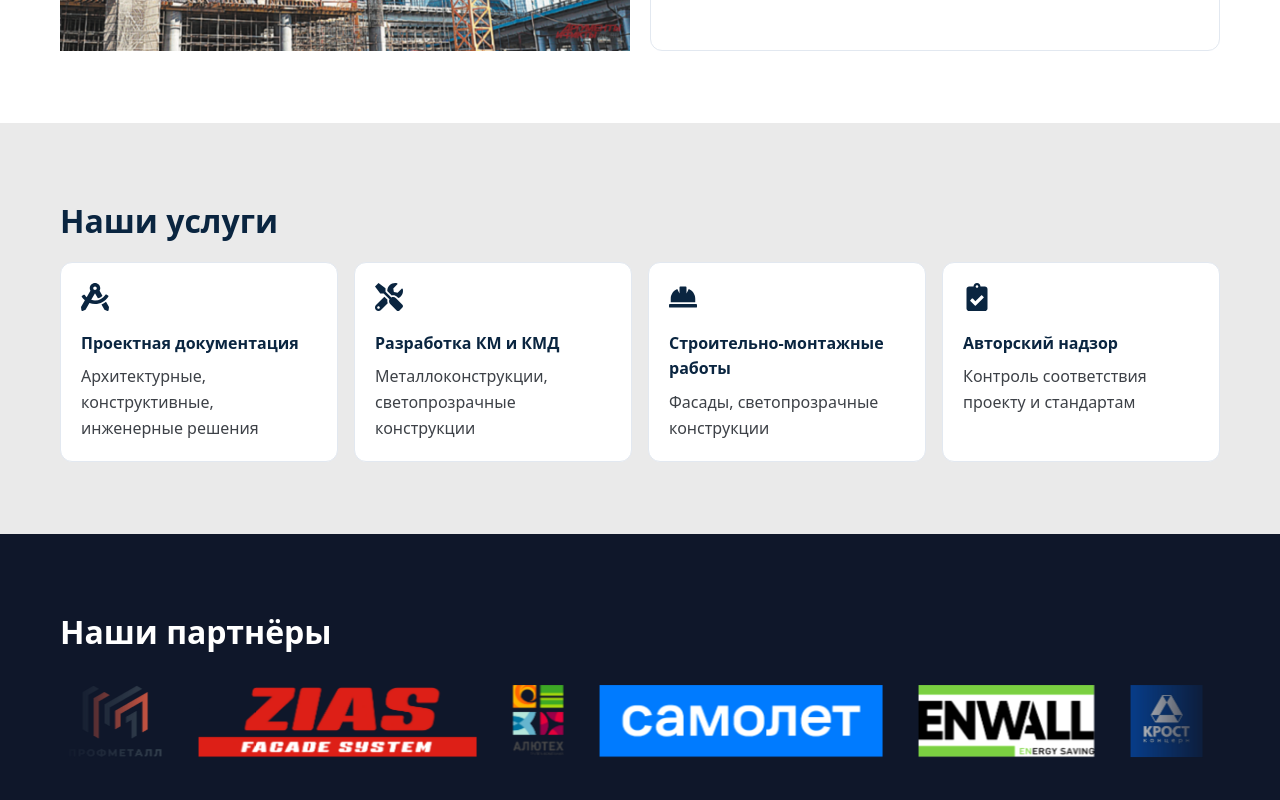
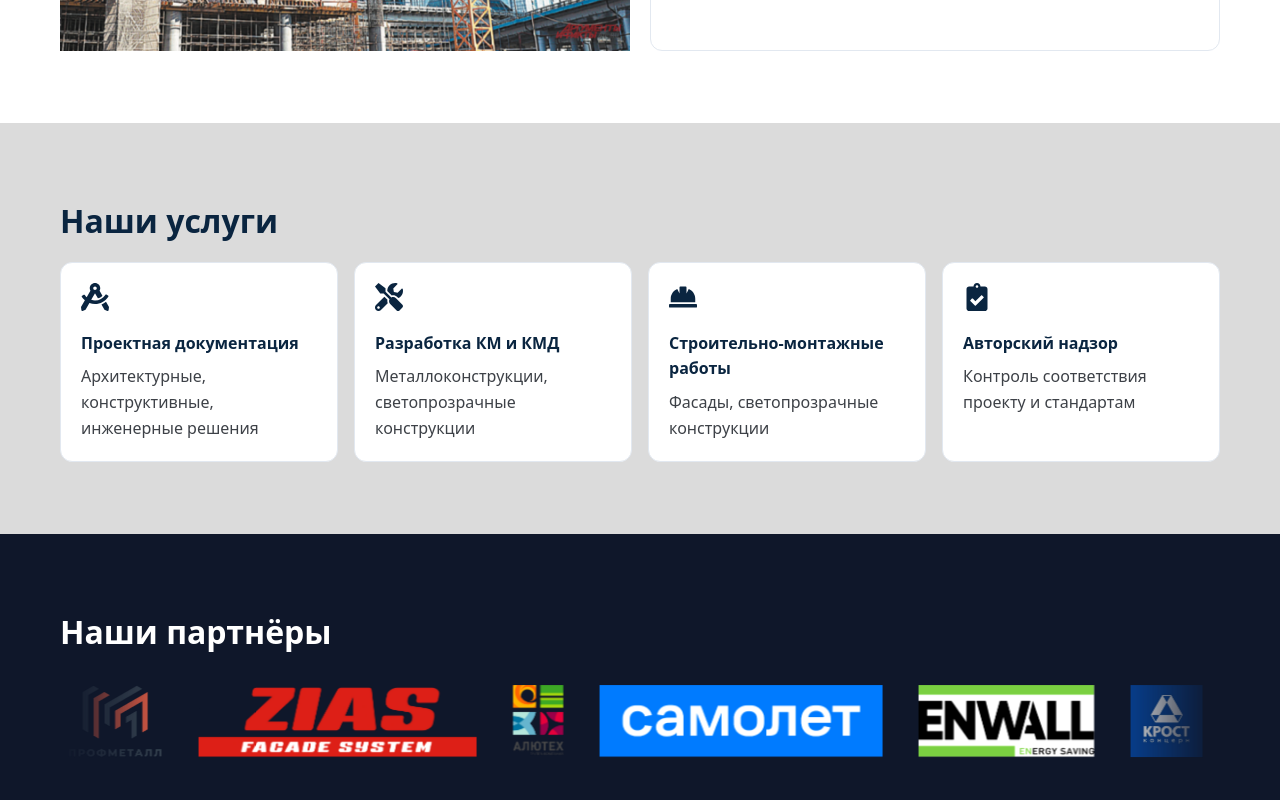
Before and after one commit to B0user/yasha, a React (Create React App) app in the folder client/: page / in a window 1280 px wide. Shown: the part 1000-1800 px from the top of the page. Built offline with nearby package versions, Linux system fonts and the light colour scheme.

Commit message:
Update site.css

```diff
--- a/client/src/styles/site.css
+++ b/client/src/styles/site.css
@@ -3,8 +3,8 @@
   --color-bg: #ffffff;            /* page background */
   --color-surface: #ffffff;       /* cards, panels */
   --color-border: #e2e8f0;        /* dividers, outlines */
-  --color-bg-alt: #eeeeee;        /* section alternate bg */
-  --color-bg-contrast: #eaeaea;   /* slightly darker alt */
+  --color-bg-alt: #e5e5e5;        /* section alternate bg */
+  --color-bg-contrast: #dbdbdb;   /* slightly darker alt */
   --color-text: #0f172a;          /* primary text */
   --color-muted: #3d4147;         /* secondary text */
 
@@ -115,8 +115,8 @@ header.site-header { position: sticky; top: 0; z-index: 50; background: rgba(255
 .nav { display: flex; align-items: center; justify-content: space-between; height: 64px; }
 .brand { display: flex; align-items: center; gap: 10px; font-weight: 800; color: var(--color-accent); }
 .brand-logo { height: 28px; width: auto; border-radius: 8px; object-fit: contain; }
-@media (min-width: 640px) { .brand-logo { height: 32px; } }
-@media (min-width: 1024px) { .brand-logo { height: 40px; } }
+@media (min-width: 640px) { .brand-logo { height: 55px; } }
+@media (min-width: 1024px) { .brand-logo { height: 55px; } }
 .brand-badge { display: none; }
 .nav-links { display: none; gap: 16px; }
 @media (min-width: 1024px) { .nav-links { display: flex; } }
```
